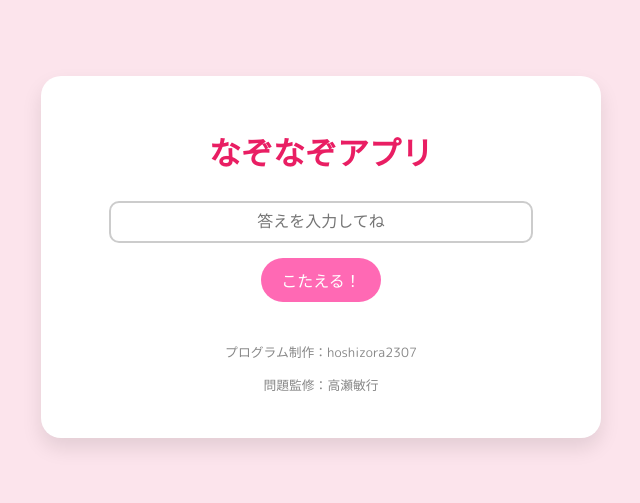
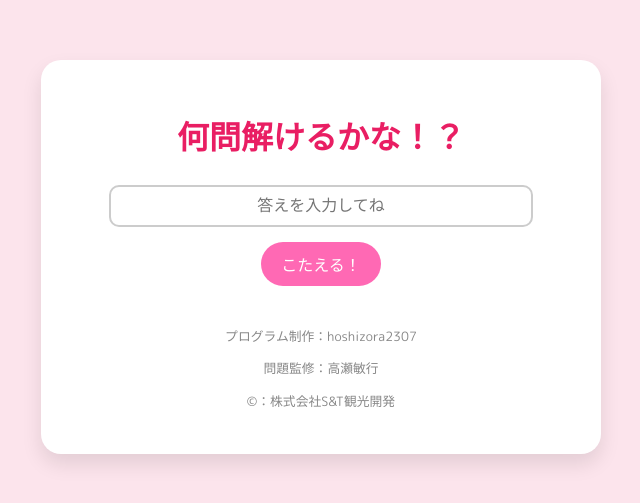
Before and after one commit to hoshizora2307/test, a plain HTML site: page index.html in a window 1280 px wide. Shown: the part 143-646 px from the top of the page, without its empty margins (319-959 px from the left). Drawn offline with Linux system fonts and the light colour scheme.

Commit message:
Update index.html

```diff
--- a/index.html
+++ b/index.html
@@ -3,14 +3,14 @@
 <head>
     <meta charset="UTF-8">
     <meta name="viewport" content="width=device-width, initial-scale=1.0">
-    <title>10問なぞなぞアプリ</title>
+    <title>🌌実力テスト10問🌌</title>
     <link rel="stylesheet" href="style.css">
     <link href="https://fonts.googleapis.com/css2?family=M+PLUS+Rounded+1c:wght@400;700&display=swap" rel="stylesheet">
 </head>
 <body>
     <div class="container">
         <header>
-            <h1>なぞなぞアプリ</h1>
+            <h1>何問解けるかな！？</h1>
             <p id="question-count"></p>
         </header>
 
@@ -31,6 +31,7 @@
         <footer>
             <p>プログラム制作：hoshizora2307</p>
             <p>問題監修：高瀬敏行</p>
+            <p>&copy;：株式会社S&T観光開発</p>
         </footer>
     </div>
 
```
